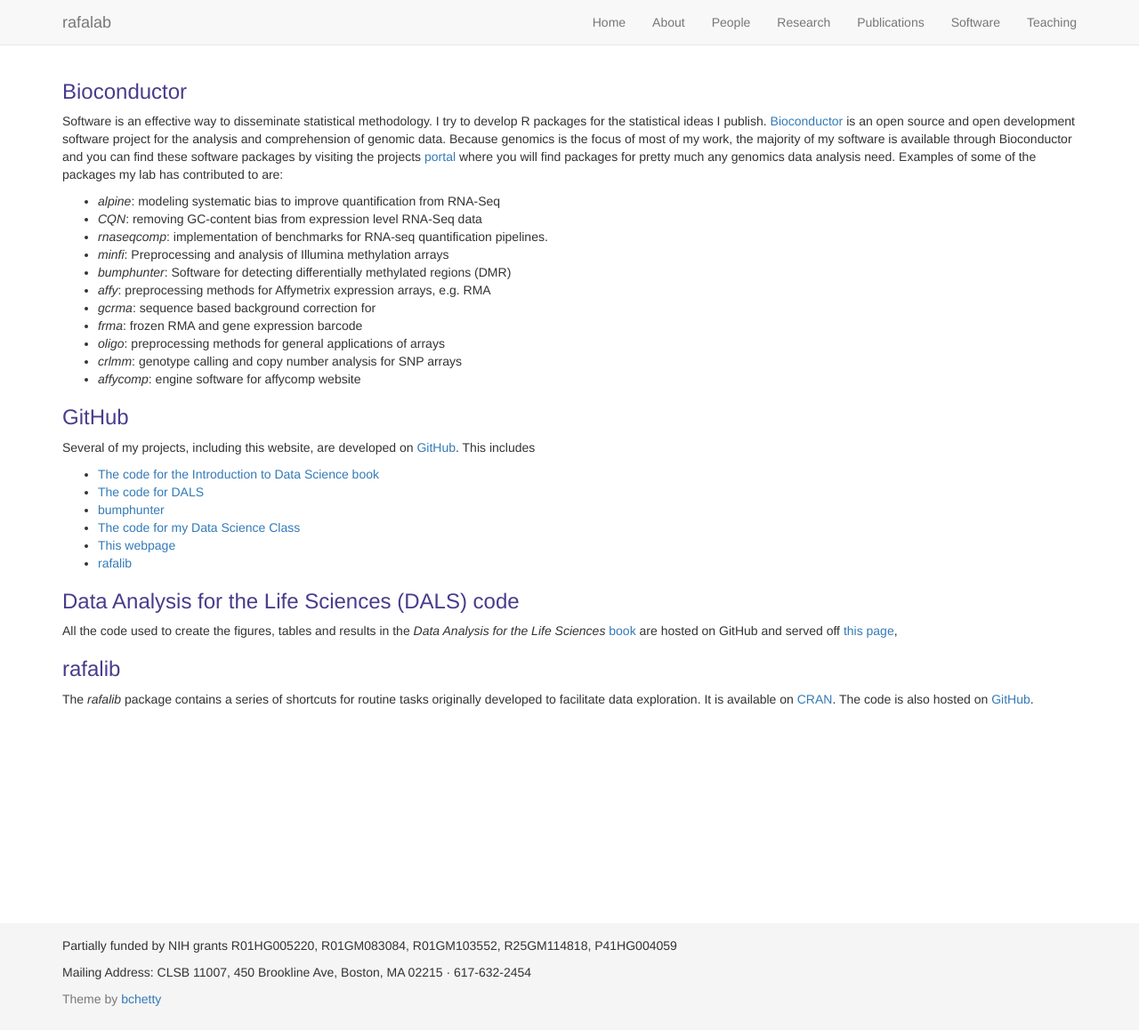
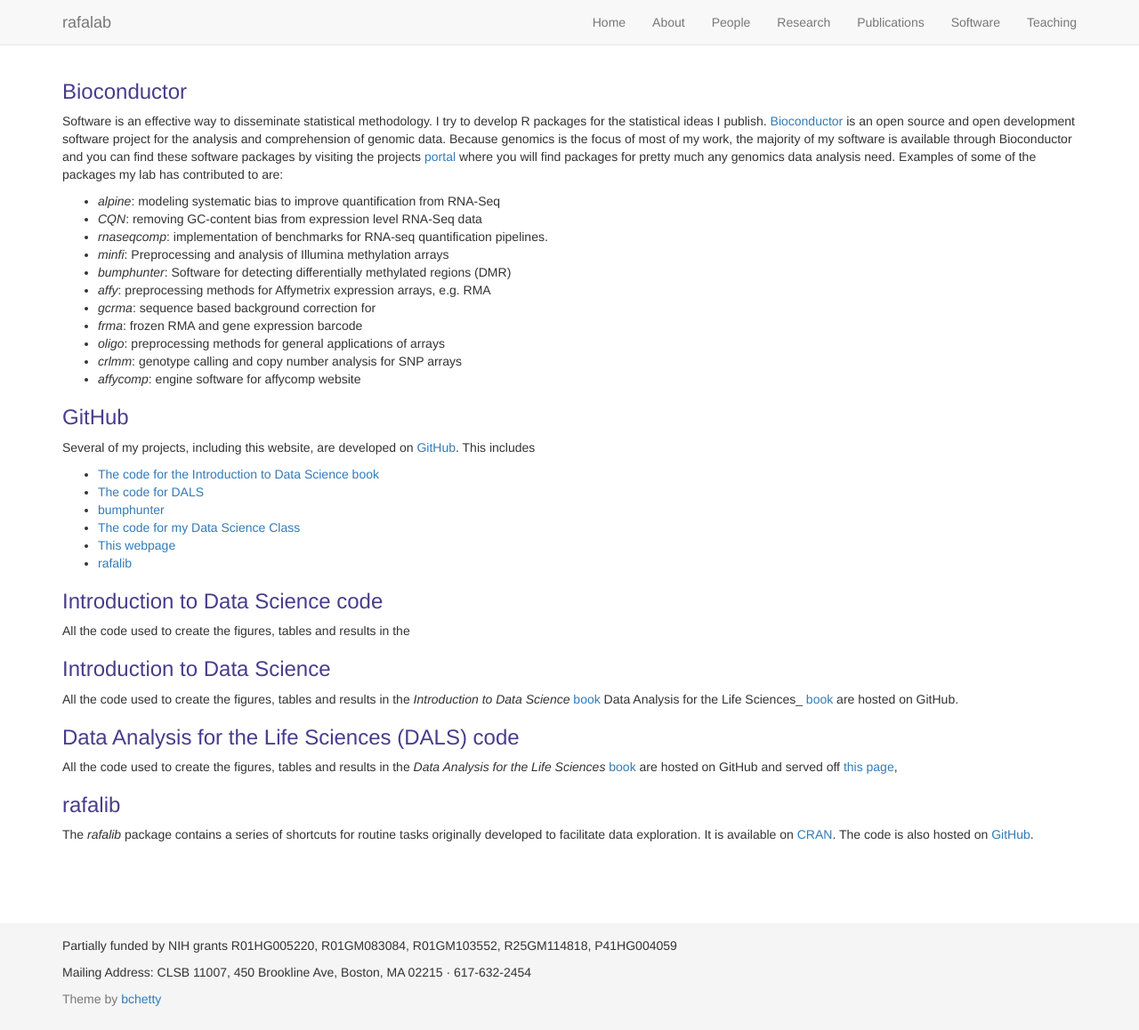
Before and after one commit to rafalab/rafalab.github.io, a Jekyll site: the page built from pages/software.md, in a window 1280 px wide and 1158 px high. Shown: the whole window at 89% size. Built offline with Jekyll 4.4.1, drawn with Linux system fonts in a browser that asks for light colours; nearby versions of some CDN libraries.

Commit message:
adding link to latest book

```diff
--- a/pages/software.md
+++ b/pages/software.md
@@ -39,10 +39,21 @@
 - [rafalib](https://github.com/rafalab/rafalib)
 
 
+### Introduction to Data Science code
+
+All the code used to create the figures, tables and results in the
+
+
+### Introduction to Data Science
+
+All the code used to create the figures, tables and results in the _Introduction to Data Science_ [book](https://github.com/rafalab/dsbook)
+Data Analysis for the Life Sciences_ [book](https://github.com/rafalab/dsbook) are hosted on GitHub.
+
 
 ### Data Analysis for the Life Sciences (DALS) code
 
-All the code used to create the figures, tables and results in the _Data Analysis for the Life Sciences_ [book](https://leanpub.com/dataanalysisforthelifesciences) are hosted on GitHub and served off [this page](http://genomicsclass.github.io/book/),
+All the code used to create the figures, tables and results in the _Data Analysis for the Life Sciences_
+[book](https://leanpub.com/dataanalysisforthelifesciences) are hosted on GitHub and served off [this page](http://genomicsclass.github.io/book/),
 
 
 
```
